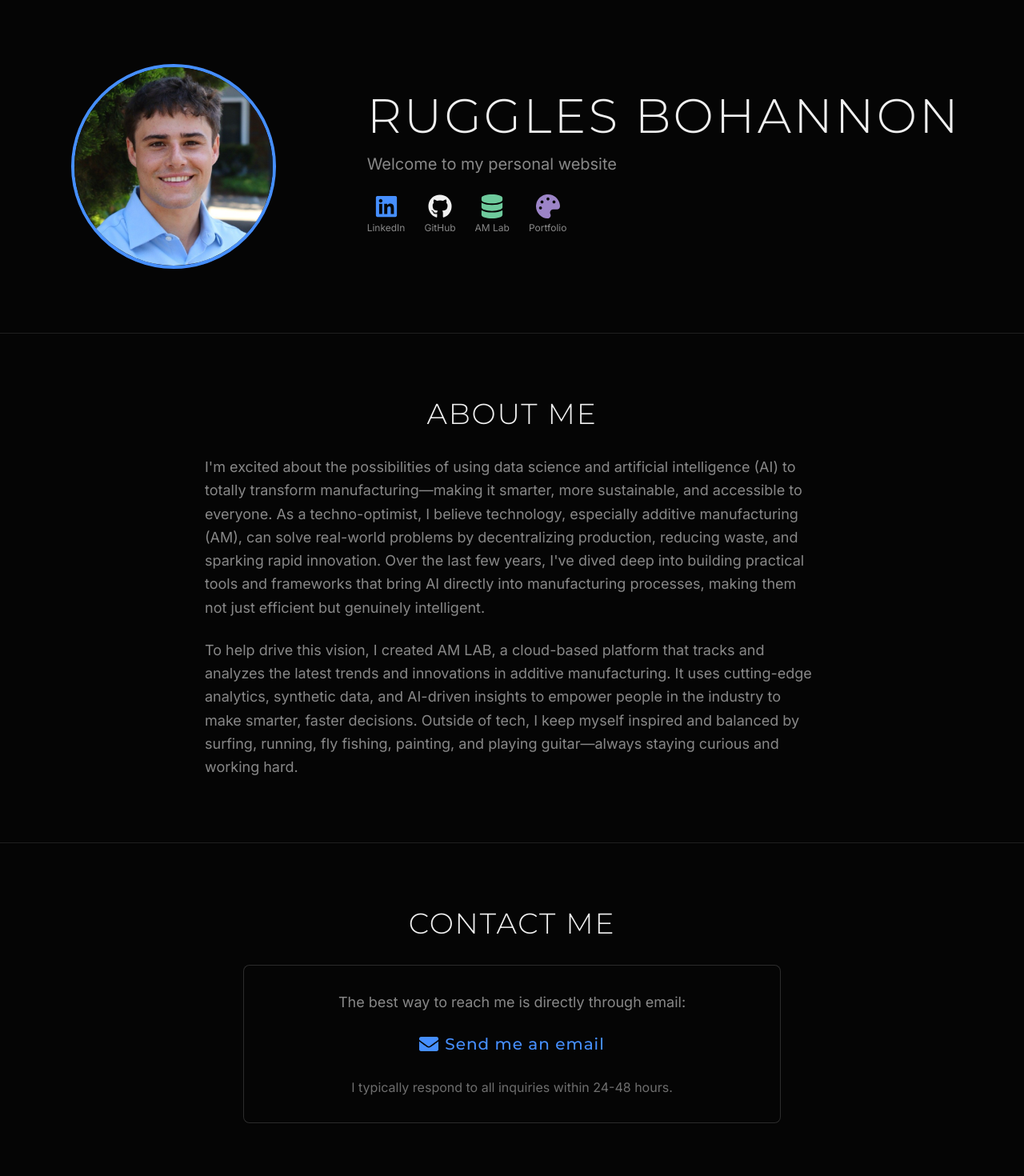
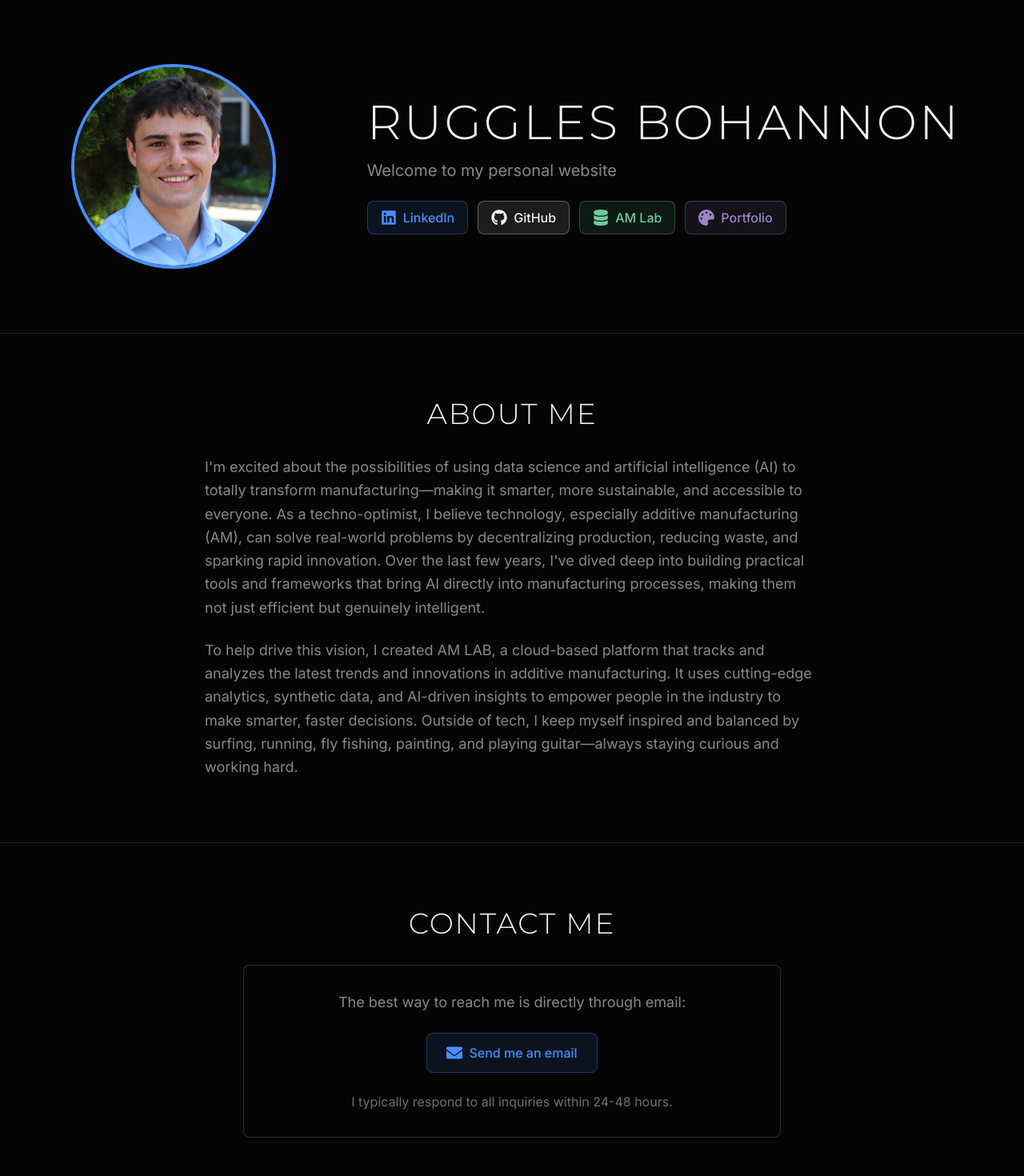
Before and after one commit to rugglesbohannon/rugglesbohannon.com, a Next.js app: page / in a window 1280 px wide. Shown: the top 1470 px of the page at 80% size. Built offline with nearby package versions, Linux system fonts and the light colour scheme.

Commit message:
Update social media links and email to use button styles with rounded corners

```diff
--- a/src/app/page.tsx
+++ b/src/app/page.tsx
@@ -28,42 +28,42 @@ export default function Home() {
               <p className="text-xl max-w-2xl text-muted mb-6">
                 Welcome to my personal website
               </p>
-              <div className="flex flex-wrap gap-6 mb-2">
+              <div className="flex flex-wrap gap-3">
                 <Link
                   href="https://www.linkedin.com/in/ruggles-bohannon-a2775717b/"
-                  className="flex flex-col items-center text-primary hover:text-primary/80 transition-colors group"
+                  className="flex items-center gap-2 px-4 py-2 bg-primary/10 hover:bg-primary/20 text-primary rounded-lg transition-colors border border-primary/30"
                   target="_blank"
                   rel="noopener noreferrer"
                 >
-                  <FaLinkedin className="text-3xl mb-1" />
-                  <span className="text-xs text-muted group-hover:text-primary/80 transition-colors">LinkedIn</span>
+                  <FaLinkedin className="text-xl" />
+                  <span className="font-medium">LinkedIn</span>
                 </Link>
                 <Link
                   href="https://github.com/rugglesbohannon"
-                  className="flex flex-col items-center text-foreground hover:text-muted transition-colors group"
+                  className="flex items-center gap-2 px-4 py-2 bg-foreground/10 hover:bg-foreground/20 text-foreground rounded-lg transition-colors border border-foreground/30"
                   target="_blank"
                   rel="noopener noreferrer"
                 >
-                  <FaGithub className="text-3xl mb-1" />
-                  <span className="text-xs text-muted group-hover:text-muted transition-colors">GitHub</span>
+                  <FaGithub className="text-xl" />
+                  <span className="font-medium">GitHub</span>
                 </Link>
                 <Link
                   href="https://www.openamlab.com/"
-                  className="flex flex-col items-center text-accent hover:text-accent/80 transition-colors group"
+                  className="flex items-center gap-2 px-4 py-2 bg-accent/10 hover:bg-accent/20 text-accent rounded-lg transition-colors border border-accent/30"
                   target="_blank"
                   rel="noopener noreferrer"
                 >
-                  <FaDatabase className="text-3xl mb-1" />
-                  <span className="text-xs text-muted group-hover:text-accent/80 transition-colors">AM Lab</span>
+                  <FaDatabase className="text-xl" />
+                  <span className="font-medium">AM Lab</span>
                 </Link>
                 <Link
                   href="https://www.rugglesbohannondesigns.com/"
-                  className="flex flex-col items-center text-secondary hover:text-secondary/80 transition-colors group"
+                  className="flex items-center gap-2 px-4 py-2 bg-secondary/10 hover:bg-secondary/20 text-secondary rounded-lg transition-colors border border-secondary/30"
                   target="_blank"
                   rel="noopener noreferrer"
                 >
-                  <FaPalette className="text-3xl mb-1" />
-                  <span className="text-xs text-muted group-hover:text-secondary/80 transition-colors">Portfolio</span>
+                  <FaPalette className="text-xl" />
+                  <span className="font-medium">Portfolio</span>
                 </Link>
               </div>
             </div>
--- a/src/components/ContactForm.tsx
+++ b/src/components/ContactForm.tsx
@@ -9,13 +9,15 @@ export default function ContactForm() {
         The best way to reach me is directly through email:
       </p>
 
-      <a
-        href="mailto:rugglesbohannon@gmail.com"
-        className="inline-flex items-center gap-2 text-xl font-medium text-primary hover:text-primary/80 transition-colors font-display tracking-medium"
-      >
-        <FaEnvelope className="text-2xl" />
-        Send me an email
-      </a>
+      <div className="flex justify-center mt-4">
+        <a
+          href="mailto:rugglesbohannon@gmail.com"
+          className="flex items-center gap-2 px-6 py-3 bg-primary/10 hover:bg-primary/20 text-primary rounded-lg transition-colors border border-primary/30"
+        >
+          <FaEnvelope className="text-xl" />
+          <span className="font-medium">Send me an email</span>
+        </a>
+      </div>
 
       <p className="mt-6 text-muted/80">
         I typically respond to all inquiries within 24-48 hours.
```
